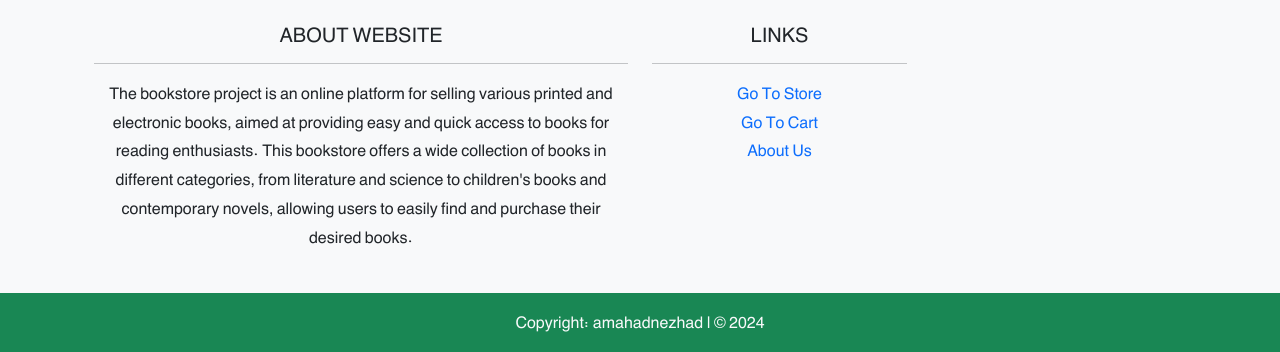
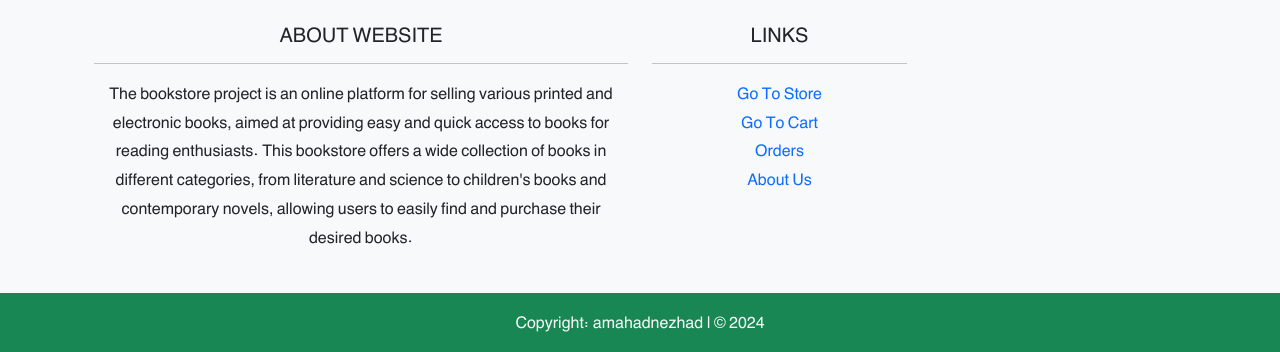
Before and after one commit to amahadnejad/BookStore, a Django app: template books/templates/books/book_list.html in a window 1280 px wide. Shown: the part 132-484 px from the top of the page. Run offline with Django 4.2, Linux system fonts and the light colour scheme; the template is opened without the code that fills it, so the values that code supplies are empty.

Commit message:
Edit _base.html Template

```diff
--- a/books/models.py
+++ b/books/models.py
@@ -25,7 +25,7 @@ class Book(models.Model):
 
 
 class Comment(models.Model):
-    user = models.ForeignKey(get_user_model(), on_delete=models.CASCADE )
+    user = models.ForeignKey(get_user_model(), on_delete=models.CASCADE)
     book = models.ForeignKey(Book, on_delete=models.CASCADE, related_name='comments')
     text = models.TextField(verbose_name=_('Text'))
     is_active = models.BooleanField(default=True, verbose_name=_('Is-Active'))
--- a/config/settings.py
+++ b/config/settings.py
@@ -13,6 +13,7 @@ https://docs.djangoproject.com/en/4.0/ref/settings/
 from pathlib import Path
 from decouple import config
 from django.contrib.messages import constants as messages
+import os
 
 # Build paths inside the project like this: BASE_DIR / 'subdir'.
 BASE_DIR = Path(__file__).resolve().parent.parent
@@ -172,6 +173,7 @@ EMAIL_BACKEND = 'django.core.mail.backends.console.EmailBackend'
 # Static files (CSS, JavaScript, Images)
 STATIC_URL = '/static/'
 STATICFILES_DIRS = [str(BASE_DIR.joinpath('static'))]
+STATIC_ROOT = os.path.join(BASE_DIR, 'staticfiles')
 
 # Media Files Setting
 MEDIA_URL = '/media/'
--- a/orders/models.py
+++ b/orders/models.py
@@ -25,7 +25,7 @@ class Order(models.Model):
 
 class OrderItem(models.Model):
     order = models.ForeignKey(Order, on_delete=models.CASCADE, related_name='items')
-    book = models.ForeignKey('books.Book', on_delete=models.PROTECT, related_name='order_items')
+    book = models.ForeignKey('books.Book', on_delete=models.CASCADE, related_name='order_items')
     quantity = models.PositiveIntegerField(default=1)
     price = models.PositiveIntegerField()
 
--- a/templates/_base.html
+++ b/templates/_base.html
@@ -117,6 +117,9 @@
                                class="text-decoration-none">{% trans 'Go To Cart' %}</a>
                         </li>
                         <li>
+                            <a href="{% url 'user_orders' %}" class="text-decoration-none">{% trans 'Orders' %}</a>
+                        </li>
+                        <li>
                             <a href="{% url 'aboutus' %}" class="text-decoration-none">{% trans 'About Us' %}</a>
                         </li>
                     </ul>
```
Also changed, not shown: orders/migrations/0005_alter_order_user.py (added), orders/migrations/0006_alter_orderitem_book.py (added), templates/locale/fa/LC_MESSAGES/django.po, 1 other file.
